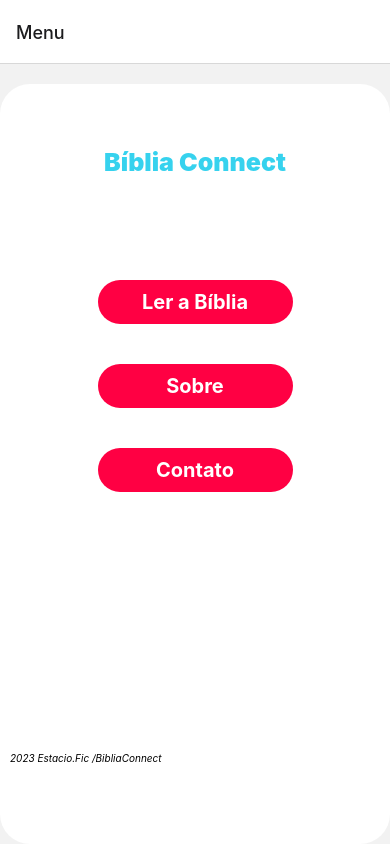
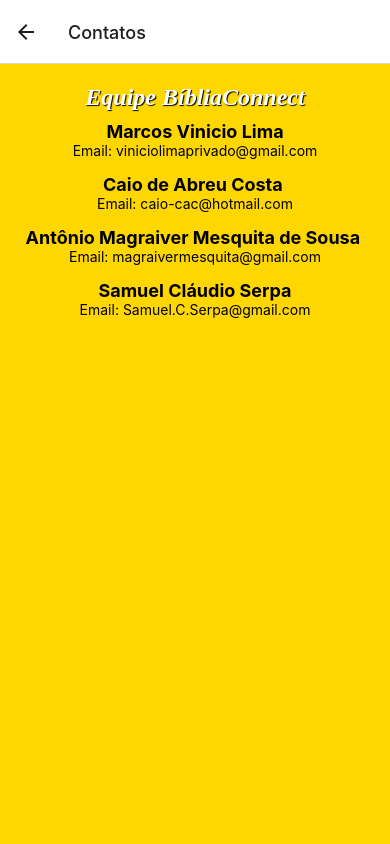
Before and after one commit to Caiocacxd/bblProject, a React Native app: screen /Contatos in a window 390 px wide. Built offline with nearby package versions, Linux system fonts and the light colour scheme.

Commit message:
screensUpdates

```diff
--- a/App.js
+++ b/App.js
@@ -1,6 +1,8 @@
 import { StyleSheet} from "react-native";
 import Leitura from "./src/components/Leitura";
 import MenuHome from "./src/components/MenuHome";
+import Sobre from "./src/components/Sobre";
+import Contatos from "./src/components/Contatos";
 import { NavigationContainer } from "@react-navigation/native";
 import { createStackNavigator } from '@react-navigation/stack';
 
@@ -11,6 +13,8 @@
     <MenuStack.Navigator>
       <MenuStack.Screen name="Menu" component={MenuHome} />
       <MenuStack.Screen name="Leitura" component={Leitura} />
+      <MenuStack.Screen name="Sobre" component={Sobre} />
+      <MenuStack.Screen name="Contatos" component={Contatos} />
     </MenuStack.Navigator>
   );
 }
--- /dev/null
+++ b/src/components/Contatos/index.js
@@ -0,0 +1,63 @@
+import React from 'react';
+import { View, Text, StyleSheet } from 'react-native';
+
+const EquipeScreen = () => {
+  const equipe = [
+    { nome: 'Marcos Vinicio Lima', email: 'viniciolimaprivado@gmail.com' },
+    { nome: 'Caio de Abreu Costa ', email: 'caio-cac@hotmail.com' },
+    { nome: 'Antônio Magraiver Mesquita de Sousa ', email: 'magraivermesquita@gmail.com' },
+    { nome: 'Samuel Cláudio Serpa', email: 'Samuel.C.Serpa@gmail.com' },
+  ];
+
+  return (
+    <View style={styles.container}>
+      <Text style={styles.title}>Equipe BíbliaConnect</Text>
+      {equipe.map((membro, index) => (
+        <View key={index} style={styles.memberContainer}>
+          <Text style={styles.memberName}>{membro.nome}</Text>
+          <Text style={styles.memberInfo}>Email: {membro.email}</Text>
+        </View>
+      ))}
+    </View>
+  );
+};
+
+const styles = StyleSheet.create({
+  container: {
+    flex: 1,
+    padding: 20,
+    alignItems: "center",
+    backgroundColor: "#FFD700",
+  },
+  title: {
+    fontSize: 24,
+    fontWeight: 'bold',
+    marginBottom: 10,
+    fontFamily: "Times New Roman",
+    fontStyle: "italic",
+    color: "white",
+    textShadowColor: "#000000",
+    textShadowOffset: { width: 1, height: 1 },
+    textShadowRadius: 1,
+    textAlign: 'center',
+  },
+  memberContainer: {
+    marginBottom: 10,
+    alignItems: "center",
+    textAlign: 'center',
+  },
+  memberName: {
+    fontSize: 18,
+    fontWeight: 'bold',
+    alignItems: "center",
+    textAlign: 'center',
+  },
+  memberInfo: {
+    fontSize: 14,
+    marginBottom: 5,
+    alignItems: "center",
+    textAlign: 'center',
+  },
+});
+
+export default EquipeScreen;
--- a/src/components/Footer/style.js
+++ b/src/components/Footer/style.js
@@ -3,16 +3,19 @@
 const styles = StyleSheet.create({
     boxFooter:{
         flex: 1,
-        arginTop: 35,
+        //marginTop: 35,
     },
     textFooter:{
         alignItems: "flex-start",
         //justifyContent: "center",
         fontSize: 10,
         fontStyle:"italic",
+        fontWeight:"bold",
         marginTop: 220,
         marginLeft: 10,
-
+        textShadowColor: "#FFD700",
+        textShadowOffset: { width: 1, height: 1 },
+        textShadowRadius: 1,
     },
 });
 
--- a/src/components/Leitura/index.js
+++ b/src/components/Leitura/index.js
@@ -75,12 +75,12 @@
   }, [selectedBook, selectedChapter, selectedVerseNumber]);
 
   const onShare = async () => {
-    const result = await Share.share({message: `Reflexão sobre ${selectedBook} ${selectedChapter}:${selectedVerseNumber}:\n ${reflection}`})
+    const result = await Share.share({message: `Reflexão sobre ${selectedBook} ${selectedChapter}:${selectedVerseNumber}:\n ${reflection} \n\n "${verse}"`})
   };
 
   return (
     <View style={styles.container}>
-      <Text style={styles.title}>BíbliaConnect</Text>
+      <Text style={styles.title}>Bíblia Connect</Text>
       <Text style={styles.label}>Livro</Text>
       <TouchableOpacity
         style={styles.picker}
@@ -143,19 +143,25 @@
     flex: 1,
     justifyContent: "center",
     padding: 20,
+    backgroundColor: "#FFD700",
   },
   title: {
-    fontSize: 30,
+    fontSize: 45,
     fontWeight: "500",
     marginBottom: 50,
     alignSelf:"center",
+    fontFamily: "Times New Roman",
+    fontStyle: "italic",
+    color: "white",
+    textShadowColor: "#000000",
+    textShadowOffset: { width: 1, height: 1 },
+    textShadowRadius: 1,
   },
   picker: {
     width: "100%",
     height: 40,
     borderRadius: 10,
     borderWidth: 0.5,
-    borderColor: "#8e8e8e",
     alignSelf: "center",
     marginBottom: 20,
     flexDirection: "row",
@@ -163,6 +169,7 @@
     alignItems: "center",
     paddingLeft: 10,
     paddingRight: 15,
+    backgroundColor: "white",
   },
   dropText: {
     width:"45%",
@@ -171,27 +178,36 @@
   input: {
     width: "100%",
     height: 40,
-    borderColor: "gray",
+    borderColor: "black",
     borderWidth: 1,
     marginBottom: 20,
     paddingHorizontal: 10,
+    backgroundColor: "white",
   },
   verse: {
     fontSize: 16,
     marginBottom: 20,
+    fontFamily: "Times New Roman",
+    fontStyle: "italic",
+    color: "black",
+    textShadowColor: "white",
+    textShadowOffset: { width: 1, height: 1 },
+    textShadowRadius: 1,
   },
   textarea: {
     width: "100%",
     height: 100,
-    borderColor: "gray",
     borderWidth: 1,
     marginBottom: 20,
     paddingHorizontal: 10,
     textAlignVertical: "top",
+    backgroundColor: "white",
+    borderColor: "black",
   },
   label: {
     fontSize: 15,
     fontWeight: "bold",
+    borderColor: "#FFA500",
   },
   boxShare:{
     width: "100%",
@@ -199,7 +215,8 @@
     marginBottom: 10,
   },
   shared:{
-    backgroundColor: "#1877F2",
+    backgroundColor: "black",
+    borderColor: "#FFA500",
     borderRadius: 50,
     paddingBottom: 5,
     paddingTop: 5,
@@ -208,6 +225,7 @@
     color: "#ffffff",
     fontWeight:"bold",
     paddingHorizontal: 30,
+    borderColor: "black",
   },
   icon:{
     width: 20,
@@ -218,17 +236,20 @@
     height: 300,
     borderRadius: 10,
     marginBottom: 10,
-    backgroundColor:"#fff",
+    backgroundColor:"white",
+    borderColor:"black",
     elevation: 5,
     alignSelf: "center",
   },
   bookItem:{
-    width: "95%",
+    width: "98%",
     height: 50,
     borderBottomWidth: 0.2,
-    borderBottomColor: "#8e8e8e",
+    borderBottomColor: "black",
     alignSelf: "center",
     justifyContent: "center",
+    backgroundColor: "white",
+    borderColor: "#FFA500",
   },
 });
 
--- a/src/components/MenuHome/index.js
+++ b/src/components/MenuHome/index.js
@@ -8,8 +8,8 @@
         <View style={styles.boxMenu}>
             <Title/>
             <TouchableOpacity style={styles.boxBotoes} onPress={() => navigate('Leitura')}><Text style={styles.textoLer}>Ler a Bíblia</Text></TouchableOpacity>
-            <TouchableOpacity style={styles.boxBotoes} onPress={() => nagivate('')}><Text style={styles.textoLer}>Sobre</Text></TouchableOpacity>
-            <TouchableOpacity style={styles.boxBotoes} onPress={() => nagivate('')}><Text style={styles.textoLer}>Contato</Text></TouchableOpacity>
+            <TouchableOpacity style={styles.boxBotoes} onPress={() => nagivate('Sobre')}><Text style={styles.textoLer}>Sobre</Text></TouchableOpacity>
+            <TouchableOpacity style={styles.boxBotoes} onPress={() => nagivate('Contatos')}><Text style={styles.textoLer}>Contato</Text></TouchableOpacity>
             <Footer/>
         </View>
     );
--- a/src/components/MenuHome/style.js
+++ b/src/components/MenuHome/style.js
@@ -5,17 +5,23 @@
         flex: 1,
         aligntItems: "center",
         justifyContent:"center", //paddingTop, paddingLeft( quebram essa propriedade)
-        backgroundColor: "#FFFFFF",
+        backgroundColor: "#FFD700",
         borderRadius: 30,
         marginTop: 20,
-        rowGap: 40 // margin: 30 (tem efeito parecido, mas muito maior)
+        rowGap: 40, // margin: 30 (tem efeito parecido, mas muito maior)
+        fontFamily: "Times New Roman",
+        fontStyle: "italic",
+        color: "white",
+        textShadowColor: "#000000",
+        textShadowOffset: { width: 1, height: 1 },
+        textShadowRadius: 1,
     },
     boxBotoes:{
         alignSelf:"center",
         alignItems:"center",
         justifyContent:"center",
         width:"50%",
-        backgroundColor:"#FF0043",
+        backgroundColor:"black",
         borderRadius: 50,
         padding: 10,
     },
--- /dev/null
+++ b/src/components/Sobre/index.js
@@ -0,0 +1,73 @@
+import React from 'react';
+import { View, Text, ScrollView, StyleSheet } from 'react-native';
+
+const SobreScreen = () => {
+  return (
+    <View style={styles.container}>
+      <Text style={styles.title}>Sobre o BibliaConnect</Text>
+      <ScrollView style={styles.scrollView}>
+      <Text style={styles.paragraph}>
+      Apresentamos com orgulho o nosso aplicativo móvel desenvolvido como parte de um projeto na Faculdade Estácio. O BibliaConnect é uma poderosa ferramenta criada para facilitar a pesquisa na Bíblia, permitindo que os usuários encontrem passagens específicas filtrando por livro, capítulo e versículo. Além disso, o aplicativo também oferece a funcionalidade de compartilhamento de reflexões, permitindo que os usuários expressem seus insights pessoais sobre as Escrituras.
+
+Com o BibliaConnect, a exploração da Bíblia se torna mais acessível e enriquecedora. Seja você um estudante, pesquisador ou alguém em busca de inspiração espiritual, nosso aplicativo proporciona uma experiência intuitiva e abrangente.
+
+Recursos chave do BibliaConnect:
+
+Pesquisa Avançada: Utilize os filtros de pesquisa para encontrar passagens bíblicas específicas por livro, capítulo e versículo. O acesso rápido e preciso à Palavra de Deus está ao alcance de suas mãos.
+
+Compartilhamento de Reflexões: Compartilhe suas reflexões pessoais sobre as Escrituras com outros usuários. Essa funcionalidade permite a troca de experiências e o fortalecimento da comunidade espiritual.
+
+Navegação Intuitiva: A interface do BibliaConnect foi cuidadosamente projetada para facilitar a navegação entre os diversos livros da Bíblia. Encontre rapidamente os capítulos e versículos desejados.
+
+Equipe de Desenvolvimento:
+
+Marcos Vinicio Lima,
+Caio de Abreu Costa,
+Antonio Magraiver Mesquita de Sousa,
+Samuel Cláudio Serpa,
+Nosso time de desenvolvimento investiu seu tempo e dedicação para criar uma aplicação de qualidade, com o objetivo de tornar a pesquisa e o estudo da Bíblia uma experiência enriquecedora e significativa para todos os usuários.
+
+
+Ficamos à disposição para quaisquer dúvidas, sugestões ou feedback. Esperamos que o BibliaConnect se torne uma parte essencial do seu caminho de estudo bíblico e que você aproveite ao máximo essa jornada de descoberta e reflexão.
+
+      </Text>
+      </ScrollView>
+      {/* Restante do conteúdo da página "Sobre" */}
+    </View>
+  );
+};
+
+const styles = StyleSheet.create({
+  container: {
+    flex: 1,
+    padding: 20,
+    alignItems: "center",
+    backgroundColor: "#FFD700",
+
+  },
+  title: {
+    fontSize: 24,
+    fontWeight: 'bold',
+    marginBottom: 10,
+    fontFamily: "Times New Roman",
+    fontStyle: "italic",
+    color: "white",
+    textShadowColor: "#000000",
+    textShadowOffset: { width: 1, height: 1 },
+    textShadowRadius: 1,
+  },
+  paragraph: {
+    fontSize: 18,
+    marginBottom: 10,
+    textAlign: 'center',
+    color: 'black',
+    backgroundColor: "#FFD700",
+    fontFamily: "Times New Roman"
+  },
+  scrollView: {
+    width: '90%',
+  },
+  // Adicione estilos adicionais conforme necessário
+});
+
+export default SobreScreen;
--- a/src/components/Title/style.js
+++ b/src/components/Title/style.js
@@ -8,8 +8,15 @@
     },
     textTitle: {
         color:"#36D2EE",
-        fontSize: 25,
+        fontSize: 40,
         fontWeight:"900",
+        rowGap: 40, // margin: 30 (tem efeito parecido, mas muito maior)
+        fontFamily: "Times New Roman",
+        fontStyle: "italic",
+        color: "white",
+        textShadowColor: "#000000",
+        textShadowOffset: { width: 1, height: 1 },
+        textShadowRadius: 1,
     },
 });
 
```
